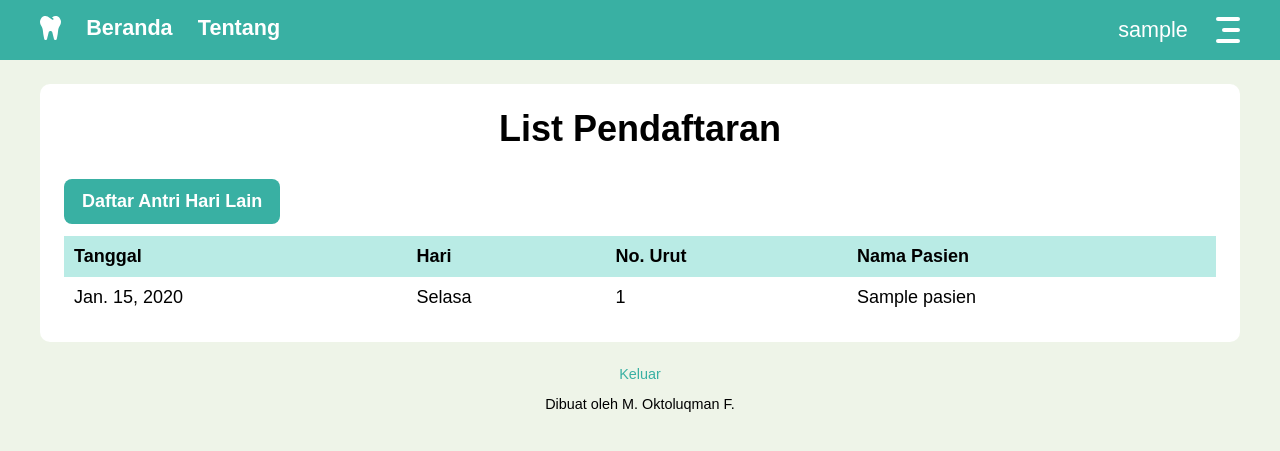
After one commit to lepiku/praktekiin, a Django app: page /pendaftaran/ in a window 1280 px wide. The commit adds this page. Shown: the top 451 px of the page. Run offline with Django 3.2, Linux system fonts and the light colour scheme; a user stored in the database is signed in; tables that the repository leaves empty hold one stand-in row (values such as "Sample post"); some web fonts are replaced.

Commit message:
pendaftaran list page

```diff
--- a/antri/static/antri/css/header.css
+++ b/antri/static/antri/css/header.css
@@ -50,7 +50,7 @@
 }
 #menu-content {
   position: absolute;
-  top: -200px;
+  top: -300px;
   right: -12px;
   width: 270px;
   padding-bottom: 15px;
--- /dev/null
+++ b/antri/static/antri/css/pendaftaran.css
@@ -0,0 +1,6 @@
+.table tr.even {
+  background-color: #B9EBE5;
+}
+.table tr:not(.even) {
+  background: none;
+}
--- a/antri/static/antri/js/daftar-antri.js
+++ b/antri/static/antri/js/daftar-antri.js
@@ -40,7 +40,7 @@ function set_pasien(result, element) {
     $('input[name="pasien_set"][value="' + value + '"]').prop('checked', true)
   })
   $('#tr-pasien').css('display', 'table-row')
-  $('input[value="Pesan"]').prop('type', 'submit')
+  $('input[value="Simpan"]').prop('type', 'submit')
   element.style.backgroundColor = '#20857A'
 }
 
--- a/antri/templates/antri/header.html
+++ b/antri/templates/antri/header.html
@@ -26,6 +26,7 @@
         <div id="menu-content">
           <div class="menu-section">Akun</div>
           {% if request.user.is_authenticated %}
+          <a href="{% url 'antri:pendaftaran-list' %}">Pendaftaran</a>
           <a href="{% url 'antri:profil' %}">Profil</a>
           <a href="{% url 'antri:keluar' %}">Keluar</a>
           {% else %}
--- /dev/null
+++ b/antri/templates/antri/pendaftaran_list.html
@@ -0,0 +1,43 @@
+{% extends 'antri/base.html' %}
+{% load static %}
+
+{% block style %}
+<link rel="stylesheet" href="{% static 'antri/css/pendaftaran.css' %}">
+{% endblock %}
+
+{% block content %}
+<div class="card">
+  <div class="title">
+    <h1>List Pendaftaran</h1>
+  </div>
+  <div class="buttons">
+    <a class="button" href="{% url 'antri:daftar-antri' %}">Daftar Antri Hari Lain</a>
+  </div>
+  <table class="table">
+    <tbody>
+      <tr class="even">
+        <th>Tanggal</th>
+        <th>Hari</th>
+        <th>No. Urut</th>
+        <th>Nama Pasien</th>
+      </tr>
+      {% for d in data %}
+      {% with counter=forloop.counter %}
+      <tr class="{% if counter|divisibleby:"2" %} even{% endif %}">
+        <td rowspan="{{ d.pendaftaran|length }}">{{ d.tanggal }}</td>
+        <td rowspan="{{ d.pendaftaran|length }}">{{ d.hari }}</td>
+        <td>{{ d.pendaftaran.0.urutan }}</td>
+        <td>{{ d.pendaftaran.0.nama }}</td>
+      </tr>
+      {% for p in d.pendaftaran|slice:"1:" %}
+      <tr class="{% if counter|divisibleby:"2" %} even{% endif %}">
+        <td>{{ p.urutan }}</td>
+        <td>{{ p.nama }}</td>
+      </tr>
+      {% endfor %}
+      {% endwith %}
+      {% endfor %}
+    </tbody>
+  </table>
+</div>
+{% endblock %}
--- a/antri/urls.py
+++ b/antri/urls.py
@@ -24,5 +24,6 @@ urlpatterns = [
     path('ubah/password/', login_required(views.ubah_password), name='ubah-password'),
     path('pasien/<int:pk>/', login_required(views.pasien_detail),
          name='pasien-detail'),
-    path('hapus/pasien/', login_required(views.hapus_pasien), name='hapus-pasien')
+    path('hapus/pasien/', login_required(views.hapus_pasien), name='hapus-pasien'),
+    path('pendaftaran/', login_required(views.pendaftaran_list), name='pendaftaran-list')
 ]
--- a/antri/views.py
+++ b/antri/views.py
@@ -188,7 +188,7 @@ def daftar_antri(request):
                 elif pasien not in cleaned_pasien_set and p_pasien:
                     p_set.filter(pasien=pasien).delete()
 
-            return redirect('antri:beranda')
+            return redirect('antri:pendaftaran-list')
     else:
         form = PendaftaranForm(pasien_set=pasien_set)
 
@@ -369,3 +369,30 @@ def hapus_pasien(request):
                                pk=request.GET.get('id'))
     pasien.delete()
     return redirect('antri:profil')
+
+def pendaftaran_list(request):
+    date = timezone.now()
+    keluarga = request.user.pengguna.keluarga
+    hari_set = Hari.objects.filter(
+        pendaftaran__pasien__keluarga=keluarga, tanggal__gte=date).distinct()
+
+    total_data = []
+    for hari in hari_set:
+        data = {
+            'tanggal': hari.tanggal,
+            'hari': NAMA_HARI[hari.jadwal.hari],
+            'pendaftaran': []
+            }
+        pen_set = hari.pendaftaran_set.all()
+        for num, pen in enumerate(pen_set):
+            if pen.pasien.keluarga == keluarga:
+                data['pendaftaran'].append({
+                    'urutan': num + 1,
+                    'nama': pen.pasien.nama,
+                    })
+
+        total_data.append(data)
+        print(data)
+
+
+    return render(request, 'antri/pendaftaran_list.html', {'data': total_data})
--- a/praktekiin/settings.py
+++ b/praktekiin/settings.py
@@ -47,7 +47,6 @@ INSTALLED_APPS = [
 ]
 
 MIDDLEWARE = [
-    'django.middleware.security.SecurityMiddleware',
     'whitenoise.middleware.WhiteNoiseMiddleware',
     'django.middleware.security.SecurityMiddleware',
     'django.contrib.sessions.middleware.SessionMiddleware',
```
